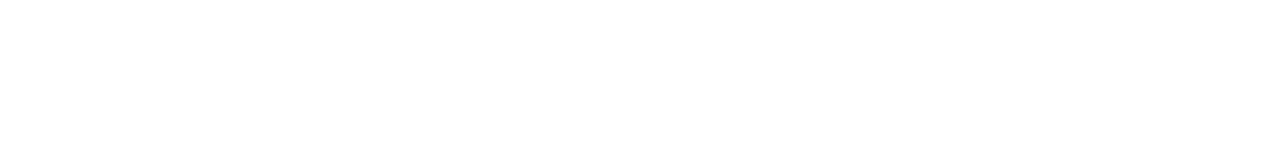
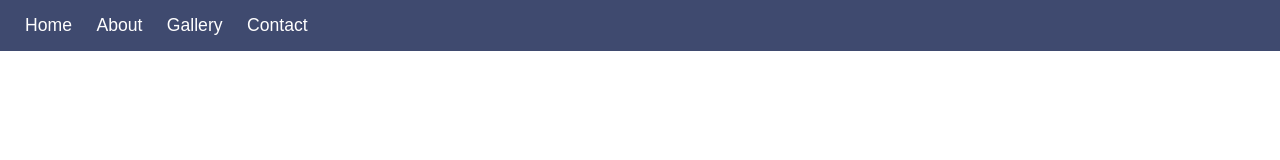
Before and after one commit to puzant/countries_CSS, a website: page united_kingdom/index.html in a window 1280 px wide. Drawn offline with Linux system fonts and the light colour scheme.

Commit message:
adding the nav-bar

```diff
--- /dev/null
+++ b/united_kingdom/SASS/styles.sass
@@ -0,0 +1,20 @@
+*
+    padding: 0
+    margin: 0
+    font-family: Arial, Helvetica, sans-serif
+
+.wrapper
+    .nav-links
+        justify-content: flex-start
+        background-color: #101d4c
+        padding: 15px
+        -ms-filter: "progid:DXImageTransform.Microsoft.Alpha(Opacity=50)"
+        filter: alpha(opacity=50)
+        -moz-opacity: 0.5
+        -khtml-opacity: 0.5
+        opacity: 0.8
+        a
+            color: #ffffff
+            text-decoration: none
+            margin: 10px
+            font-size: 1.1rem
--- a/united_kingdom/index.html
+++ b/united_kingdom/index.html
@@ -8,5 +8,14 @@
     <title>Document</title>
 </head>
 <body>
+    <div class="wrapper">
+        <div class="nav-links">
+            <a href="">Home</a>
+            <a href="">About</a>
+            <a href="">Gallery</a>
+            <a href="">Contact</a>
+        </div>
+
+    </div>
 </body>
 </html>
```
Also changed, not shown: united_kingdom/css/styles.css.
